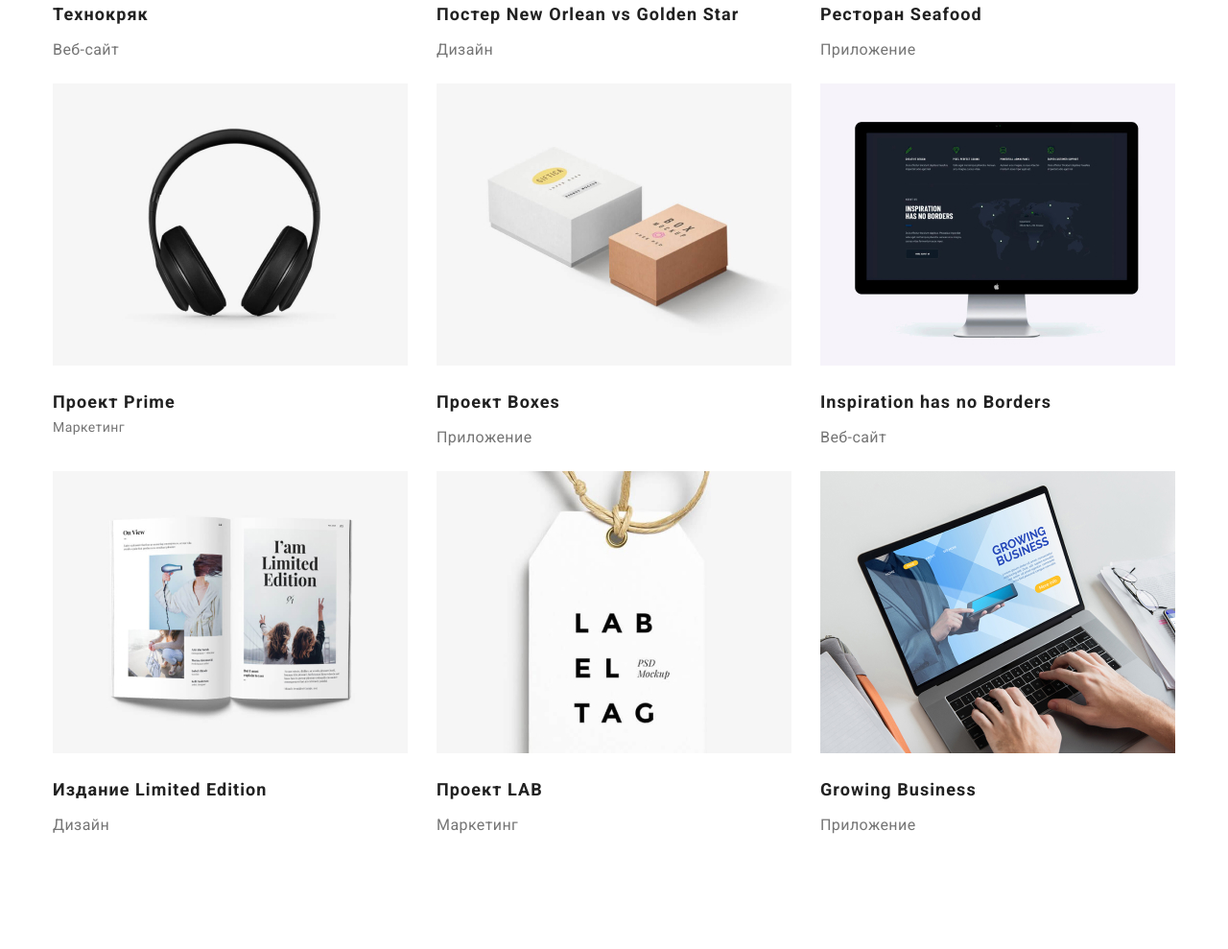
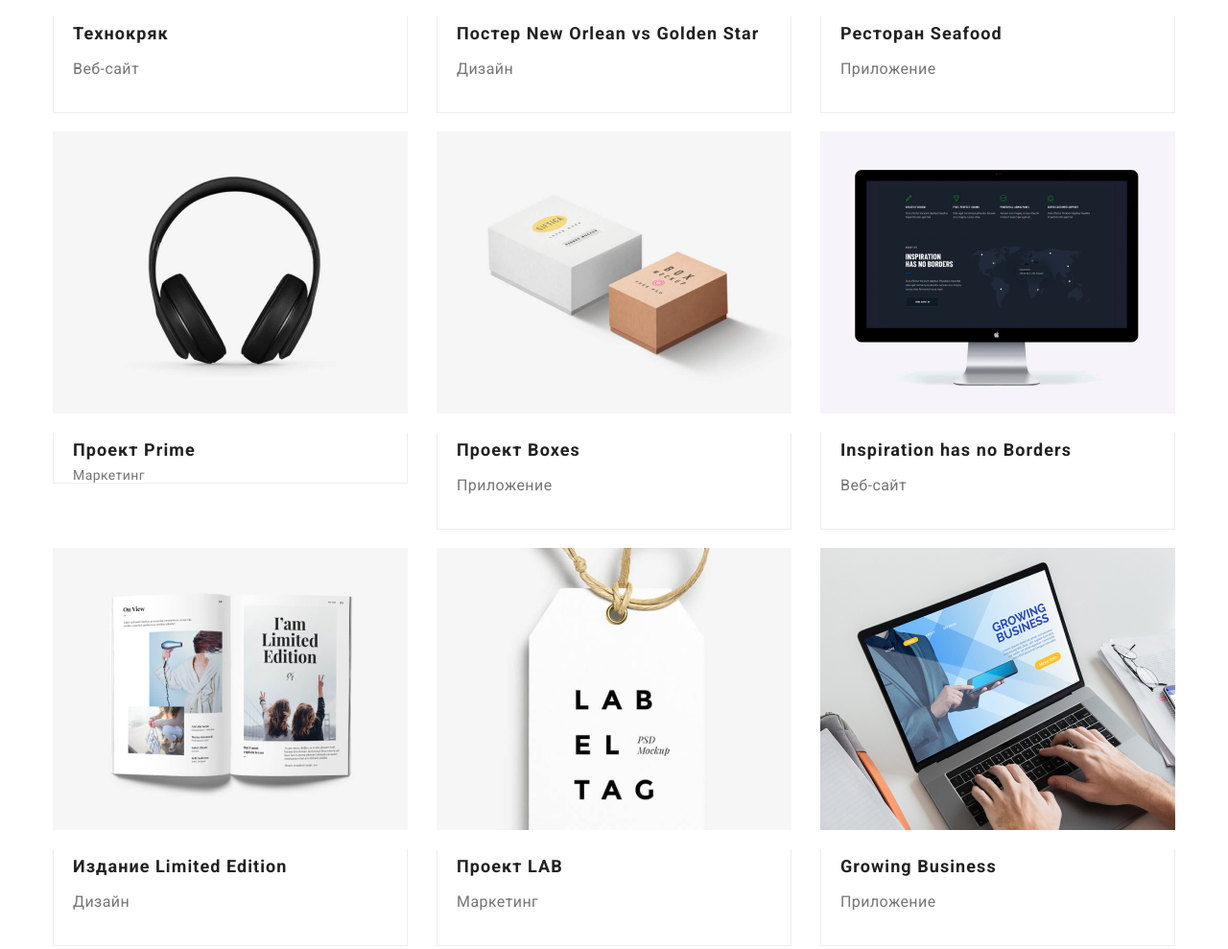
Before and after one commit to OlehIshchenko13/goit-markup-hw-03, a plain HTML site: page portfolio.html in a window 1280 px wide. Shown: the part 554-1543 px from the top of the page at 96% size. Drawn offline with nearby package versions, Linux system fonts and the light colour scheme.

Commit message:
доробив

```diff
--- a/css/style.css
+++ b/css/style.css
@@ -27,7 +27,6 @@ html {
    width: 1200px;
    padding: 0 15px;
    margin: 0 auto;
-
 }
 h1,
 h2,
@@ -97,6 +96,8 @@ body {
    display: flex;
    justify-content: space-between;
    align-items: center;
+   padding-top: 10px;
+   padding-bottom: 10px;
 }
 .nav-menu {
    align-items: center;
@@ -133,13 +134,12 @@ body {
 }
 
 /*nav-contacts*/
-.contacts-nav-header{
+.contacts-nav-header {
    display: flex;
    column-gap: 30px;
 }
 .contacts-nav {
    list-style-type: none;
-
 }
 .contacts-nav > .item {
    padding: 14px 0;
@@ -195,7 +195,10 @@ body {
 }
 
 /*Section*/
-
+.section {
+   padding-top: 94px;
+   padding-bottom: 94px;
+}
 .section p {
    color: var(--secondary-text-color);
 }
@@ -208,7 +211,7 @@ body {
 
 /*BENEFITS*/
 .benefits-section {
-   padding-top: 94px;
+   padding-bottom: 0;
 }
 .container-benefits {
 }
@@ -231,8 +234,6 @@ body {
 }
 /* ABOUT */
 .section-about {
-   padding-top: 94px;
-   padding-bottom: 94px;
 }
 
 .about-container {
@@ -248,8 +249,6 @@ body {
 /*TEAM*/
 .section-team {
    background-color: var(--gray-bg-section);
-   padding-top: 94px;
-   padding-bottom: 94px;
 }
 .container-team {
 }
@@ -284,29 +283,31 @@ body {
    text-align: center;
 }
 /*PORTFOLIO*/
-.section-portfolio{
-   padding-top: 94px;
-   padding-bottom: 94px;
+.section-portfolio {
 }
-.list-button{
+.list-button {
    display: flex;
    justify-content: center;
    column-gap: 30px;
 }
-.button-item{
-
+.button-item {
 }
 .portfolio {
    background-color: var(--white-text);
    width: 370px;
    height: 404px;
-
 }
-.portfolio-list{
+.portfolio-list {
    display: flex;
    flex-wrap: wrap;
-   column-gap: 30px;
-   margin-top: 56px ;
+   gap: 30px;
+   margin-top: 56px;
+}
+.portfolio-info {
+   padding-left: 20px;
+   border-left: 1px solid #eeeeee;
+   border-right: 1px solid #eeeeee;
+   border-bottom: 1px solid #eeeeee;
 }
 .portfolio-button {
    cursor: pointer;
@@ -344,8 +345,6 @@ body {
 
 .portfolio-example {
    text-decoration: none;
-
-
 }
 .portfolio-header {
    color: var(--primary-text-color);
@@ -360,6 +359,7 @@ body {
    font-size: var(--secondary-font-size);
    line-height: 1.9;
    margin-top: 4px;
+   padding-bottom: 30px;
 }
 /*Hidden header*/
 .hidden-header {
@@ -386,7 +386,6 @@ body {
    background-color: var(--gray-bd-test);
    padding-top: 60px;
    padding-bottom: 60px;
-
 }
 
 .footer .address {
@@ -398,9 +397,7 @@ body {
 .footer .link-footer {
    color: rgba(255, 255, 255, 0.6);
 }
-.container-footer{
-
+.container-footer {
 }
-.contacts-nav-footer{
-
+.contacts-nav-footer {
 }
--- a/portfolio.html
+++ b/portfolio.html
@@ -64,7 +64,10 @@
                      </button>
                   </li>
                   <li class="button-item">
-                     <button type="button" class="botton portfolio-button portfolio-button-marketing">
+                     <button
+                        type="button"
+                        class="botton portfolio-button portfolio-button-marketing"
+                     >
                         Маркетинг
                      </button>
                   </li>
@@ -74,29 +77,35 @@
                   <li class="portfolio">
                      <a href="#" class="portfolio-example"
                         ><img src="./images/portfolio-page/img-1.jpg" alt="Технокряк" width="370" />
+                        <div class="portfolio-info">
                            <h2 class="portfolio-header">Технокряк</h2>
-                        <p class="portfolio-text">Веб-сайт</p></a
+                           <p class="portfolio-text">Веб-сайт</p>
+                        </div></a
                      >
                   </li>
                   <li class="portfolio">
                      <a href="" class="portfolio-example"
                         ><img src="./images/portfolio-page/img-2.jpg" alt="Постер" width="370" />
-                        <h2 class="portfolio-header">Постер New Orlean vs Golden Star</h2>
-                        <p class="portfolio-text">Дизайн</p></a
+                        <div class="portfolio-info"><h2 class="portfolio-header">Постер New Orlean vs Golden Star</h2>
+                        <p class="portfolio-text">Дизайн</p></div>
+                        </a
                      >
                   </li>
                   <li class="portfolio">
                      <a href="" class="portfolio-example"
                         ><img src="./images/portfolio-page/img-3.jpg" alt="Ресторан" width="370" />
-                        <h2 class="portfolio-header">Ресторан Seafood</h2>
-                        <p class="portfolio-text">Приложение</p></a
+                        <div class="portfolio-info"><h2 class="portfolio-header">Ресторан Seafood</h2>
+                        <p class="portfolio-text">Приложение</p></div>
+                        </a
                      >
                   </li>
                   <li class="portfolio">
                      <a href="" class="portfolio-example"
                         ><img src="./images/portfolio-page/img-4.jpg" alt="Проект" width="370" />
+                        <div class="portfolio-info">
                            <h2 class="portfolio-header">Проект Prime</h2>
-                        <p>Маркетинг</p></a
+                           <p>Маркетинг</p>
+                        </div></a
                      >
                   </li>
                   <li class="portfolio">
@@ -106,37 +115,47 @@
                            alt="Проект коробка"
                            width="370"
                         />
+                        <div class="portfolio-info">
                            <h2 class="portfolio-header">Проект Boxes</h2>
-                        <p class="portfolio-text">Приложение</p></a
+                           <p class="portfolio-text">Приложение</p>
+                        </div></a
                      >
                   </li>
                   <li class="portfolio">
                      <a href="" class="portfolio-example"
                         ><img src="./images/portfolio-page/img-6.jpg" alt="Веб-сайт" width="370" />
+                        <div class="portfolio-info">
                            <h2 class="portfolio-header">Inspiration has no Borders</h2>
-                        <p class="portfolio-text">Веб-сайт</p></a
-                     >
+                           <p class="portfolio-text">Веб-сайт</p>
+                        </div>
+                     </a>
                   </li>
                   <li class="portfolio">
                      <a href="" class="portfolio-example"
                         ><img src="./images/portfolio-page/img-7.jpg" alt="Газета" width="370" />
+                        <div class="portfolio-info">
                            <h2 class="portfolio-header">Издание Limited Edition</h2>
-                        <p class="portfolio-text">Дизайн</p></a
-                     >
+                           <p class="portfolio-text">Дизайн</p>
+                        </div>
+                     </a>
                   </li>
                   <li class="portfolio">
                      <a href="" class="portfolio-example"
                         ><img src="./images/portfolio-page/img-8.jpg" alt="Лаб" width="370" />
+                        <div class="portfolio-info">
                            <h2 class="portfolio-header">Проект LAB</h2>
-                        <p class="portfolio-text">Маркетинг</p></a
-                     >
+                           <p class="portfolio-text">Маркетинг</p>
+                        </div>
+                     </a>
                   </li>
                   <li class="portfolio">
                      <a href="" class="portfolio-example"
                         ><img src="./images/portfolio-page/img-9.jpg" alt="Бизнес" width="370" />
+                        <div class="portfolio-info">
                            <h2 class="portfolio-header">Growing Business</h2>
-                        <p class="portfolio-text">Приложение</p></a
-                     >
+                           <p class="portfolio-text">Приложение</p>
+                        </div>
+                     </a>
                   </li>
                </ul>
             </div>
```
Lines whose indentation alone changed are shown as unchanged.
